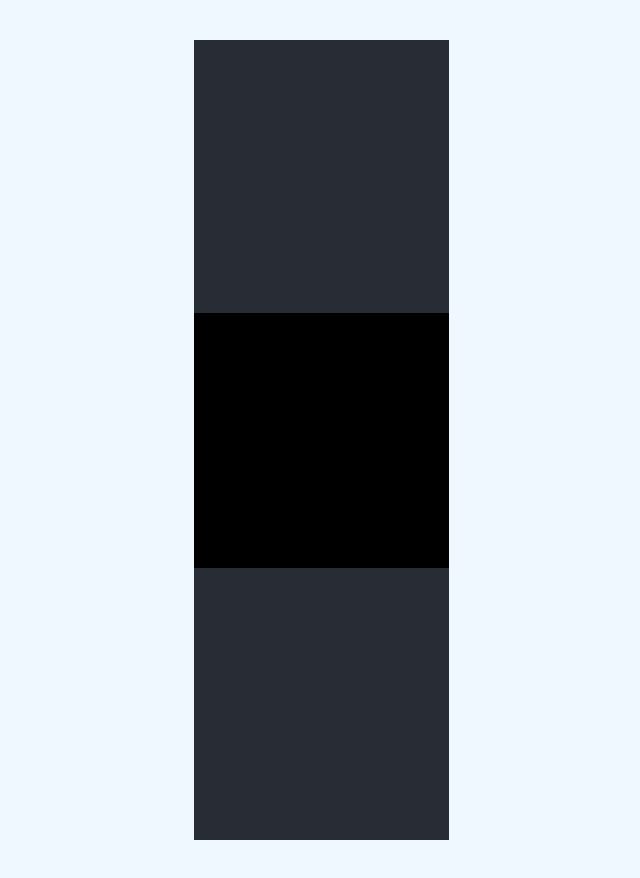
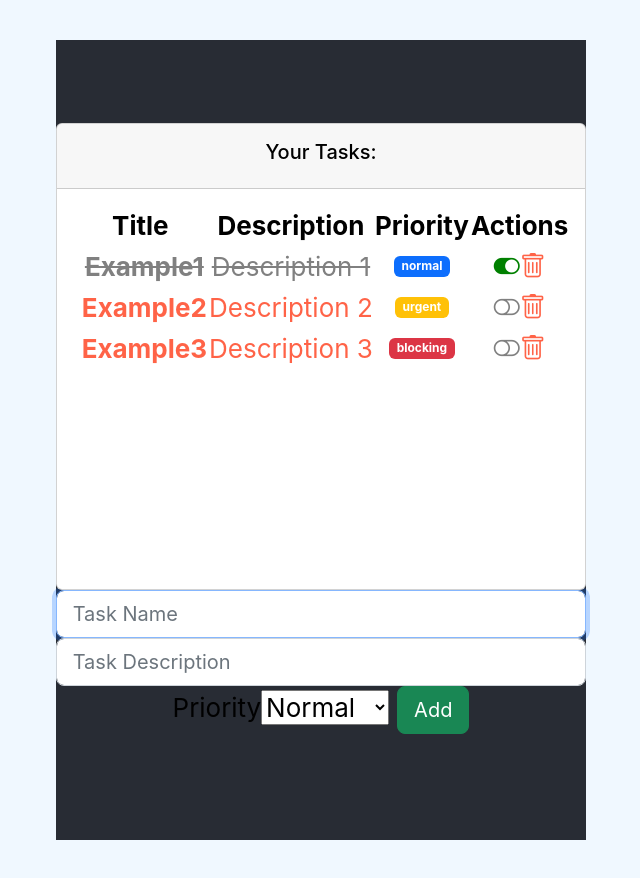
Before and after one commit to fjarar/TODO_LIST_REACT, a React (Create React App) app: page / in a window 1280 px wide. Shown: the whole page, without its empty margins (319-959 px from the left). Built offline with nearby package versions, Linux system fonts and the light colour scheme.

Commit message:
added conditional style to tasks

```diff
--- a/src/App.js
+++ b/src/App.js
@@ -17,7 +17,7 @@ function App() {
         {/* <img src={logo} className="App-logo" alt="logo" /> */}
         {/* <Greeting name="Flavio"></Greeting> */}
         {/* <GreetingF name={"Flavio"}></GreetingF> */}
-        {/* <TaskListComponent></TaskListComponent> */}
+        <TaskListComponent></TaskListComponent>
         {/* Ejemplo de Renderizado Condicional */}
         {/* <OptionalRender></OptionalRender> */}
         {/* <GreetingStyled name="Flavio"></GreetingStyled> */}
@@ -25,7 +25,7 @@ function App() {
         {/* <EntregaFuncion name='Martin' lastName={'San Jose'}></EntregaFuncion> */}
         {/* GEestion de eventos */}
         {/* <Father></Father> */}
-        <SquareColorChange></SquareColorChange>
+        {/* <SquareColorChange></SquareColorChange> */}
       </header>
     </div>
   );
--- a/src/components/container/task_list.jsx
+++ b/src/components/container/task_list.jsx
@@ -53,34 +53,23 @@ const TaskListComponent = () => {
     setTasks(tempTask);
   }
 
-  function deleteTask(task){
+  function deleteTask(task) {
     console.log("Delete this Task:", task);
     const index = tasks.indexOf(task);
     const tempTask = [...tasks];
-    tempTask.splice(index,1);
+    tempTask.splice(index, 1);
     setTasks(tempTask);
   }
 
-  function addTask(task){
+  function addTask(task) {
     console.log("Adding a Task:", task);
-    const index = tasks.indexOf(task);
     const tempTask = [...tasks];
     tempTask.push(task);
     setTasks(tempTask);
   }
 
+  const Table = () => {
     return (
-    <div>
-      <div className="col-12">
-        <div className="card">
-          <div className="card-header p-3">
-            <h5>Your Tasks:</h5>
-          </div>
-          <div
-            className="card-body"
-            data-md-perfect-scrollbar="true"
-            style={{ position: "relative", height: "400px" }}
-          >
       <table>
         <thead>
           <tr>
@@ -104,6 +93,36 @@ const TaskListComponent = () => {
           })}
         </tbody>
       </table>
+    );
+  };
+
+  let tasksTable;
+
+  if(tasks.length > 0){
+    tasksTable = <Table></Table>;
+  }else{
+    tasksTable = (
+      <div>
+      <h3>There are no task to show</h3>
+      <h4>Please, create one</h4>
+    </div>
+    )
+  }
+
+  return (
+    <div>
+      <div className="col-12">
+        <div className="card">
+          <div className="card-header p-3">
+            <h5>Your Tasks:</h5>
+          </div>
+          <div
+            className="card-body"
+            data-md-perfect-scrollbar="true"
+            style={{ position: "relative", height: "400px" }}
+          >
+
+            { tasksTable }
           </div>
         </div>
       </div>
--- a/src/components/pure/task.jsx
+++ b/src/components/pure/task.jsx
@@ -50,8 +50,20 @@ const TaskComponent = ({ task, complete, remove }) => {
     }
   }
 
+  const taskCompleted = {
+    color: 'gray',
+    textDecoration: 'line-through',
+    fontWeight: 'bold'
+  }
+
+  const taskPending = {
+    fontWeight: 'bold',
+    color: 'tomato',
+
+  }
+
   return (
-    <tr className="fw-normal">
+    <tr className='fw-normal' style={task.completed ? taskCompleted : taskPending}>
       <th>
         <span className="ms-2">{task.name}</span>
       </th>
--- a/src/styles/task.scss
+++ b/src/styles/task.scss
@@ -1,3 +1,13 @@
 .task-action {
     cursor: pointer;
 }
+
+.task-completed {
+    color: gray;
+    text-decoration: line-through;
+}
+
+.task-pending {
+    font-weight: bold;
+    color: tomato;
+}
```
Also changed, not shown: 1 other file (tests, documents, lock files or other folders). Lines whose indentation alone changed are shown as unchanged.
